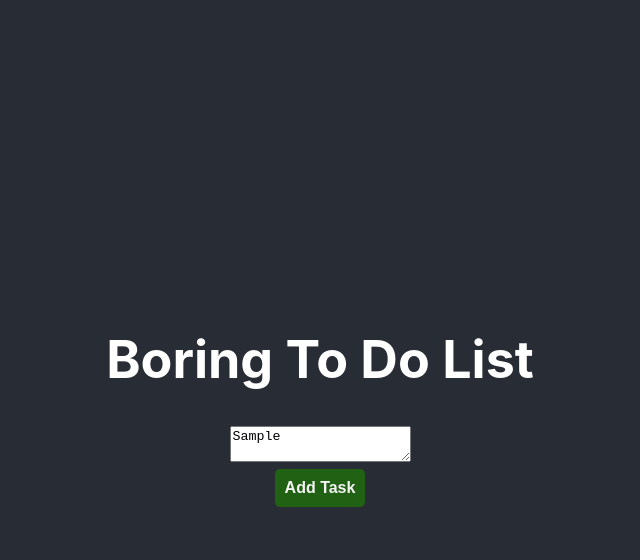
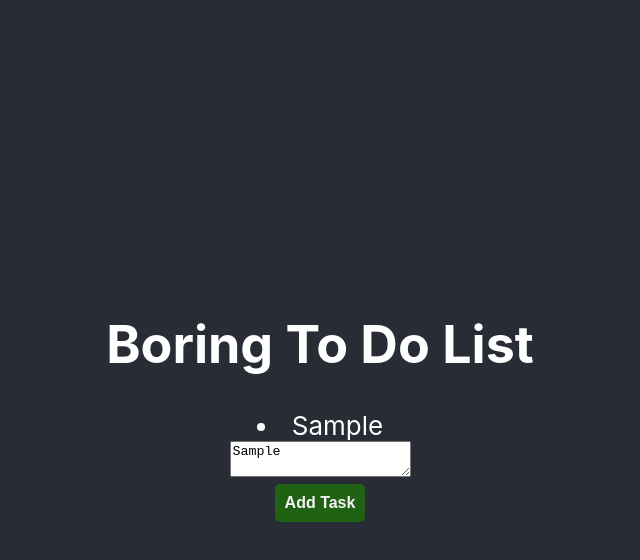
Before and after one commit to wirestanley/boring-todo-pc, a React (Create React App) app: page / in a window 1280 px wide. Both pictures are taken after typing "Sample" into the empty fields and a click on the button "Add Task". Shown: the top 560 px of the page, without its empty margins (320-960 px from the left). Built offline with nearby package versions, Linux system fonts and the light colour scheme.

Commit message:
Add TaskContainer component

```diff
--- a/src/App.js
+++ b/src/App.js
@@ -1,7 +1,7 @@
-import logo from "./logo.svg";
 import "./App.css";
 import TaskForm from "./components/TaskForm";
 import { useState } from "react";
+import TaskContainer from "./components/TaskContainer";
 
 function App() {
   const [tasks, setTasks] = useState([]);
@@ -14,6 +14,7 @@ function App() {
     <div className="App">
       <header className="App-header">
         <h1>Boring To Do List</h1>
+        <TaskContainer tasks={tasks} />
         <TaskForm addFunction={addTask} />
       </header>
     </div>
--- /dev/null
+++ b/src/components/TaskContainer.js
@@ -0,0 +1,9 @@
+export default function TaskContainer({ tasks }) {
+  return (
+    <div>
+      {tasks.map((task) => {
+        return <li>{task}</li>;
+      })}
+    </div>
+  );
+}
```
